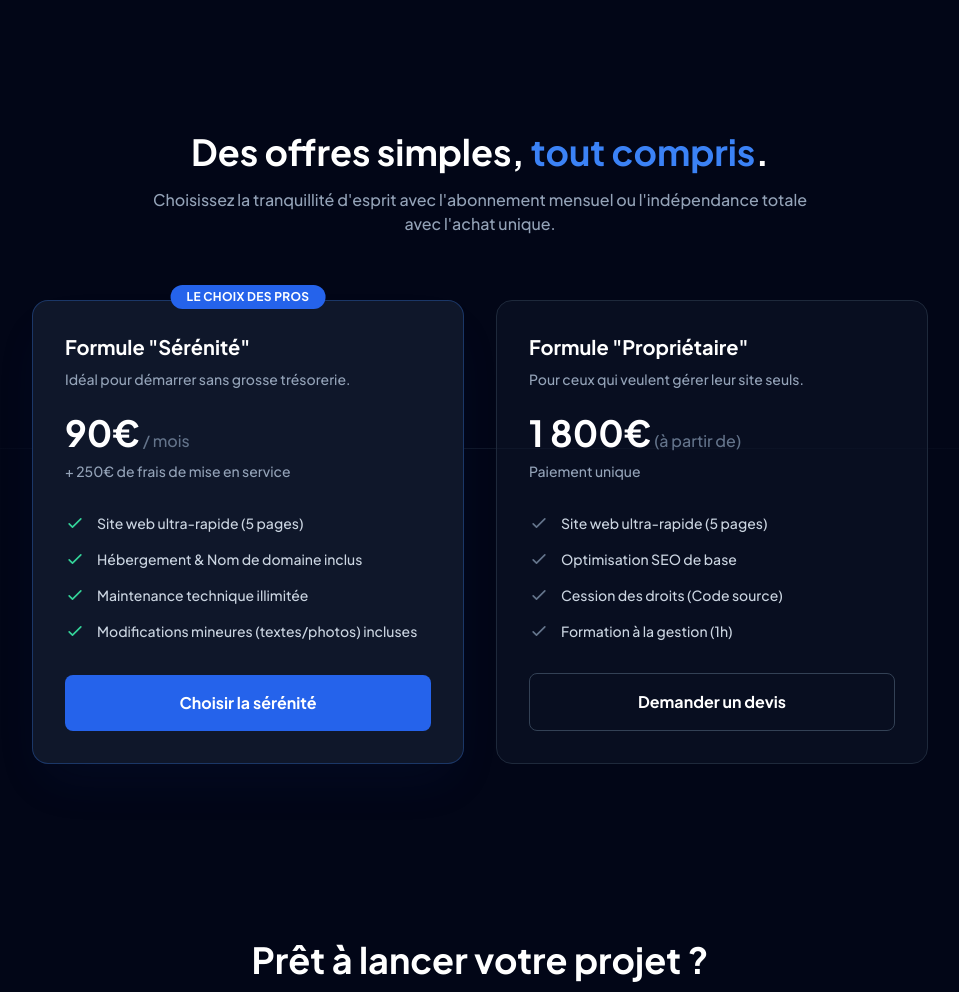
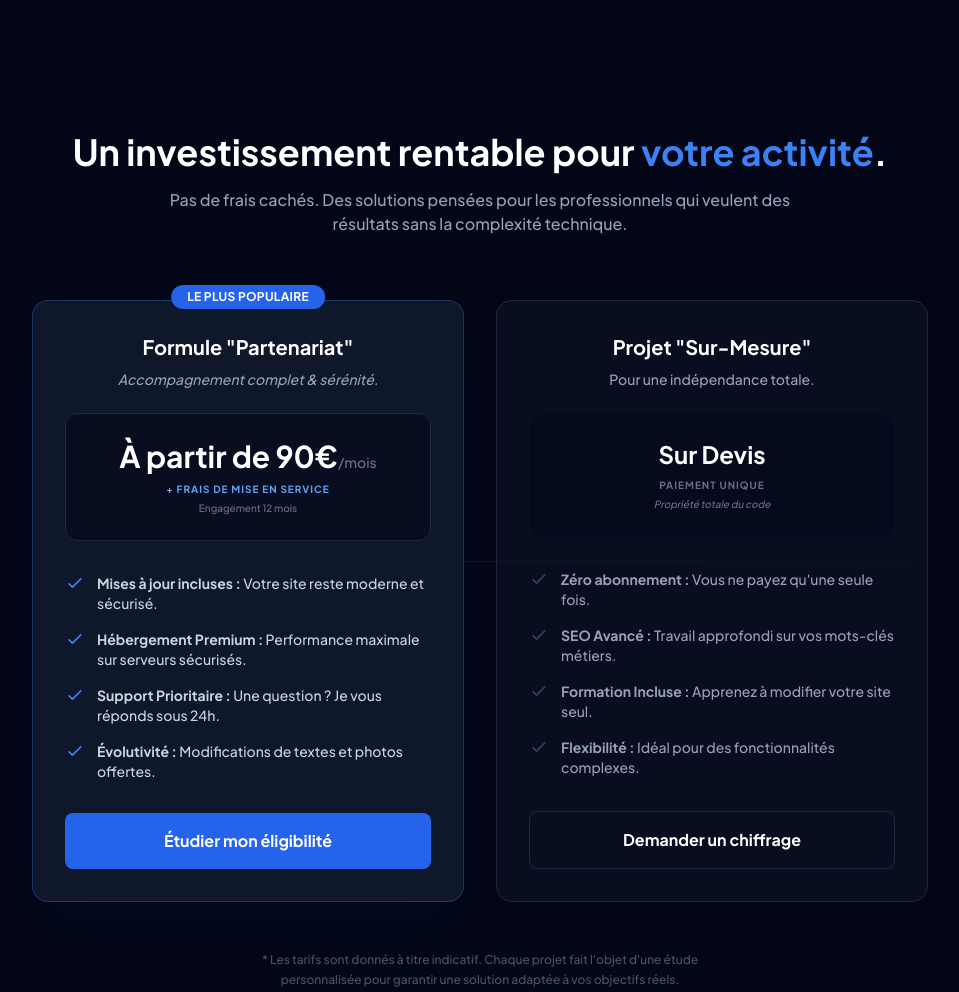
Before and after one commit to Sim-Blo/Sim-Blo.github.io, an Astro site: page / in a window 1280 px wide. Shown: the part 1960-2952 px from the top of the page, without its empty margins (160-1119 px from the left). Built offline with nearby package versions, Linux system fonts and the light colour scheme; Astro itself is replaced by a stand-in of ours.

Commit message:
changement pricing

```diff
--- a/src/components/pricing.astro
+++ b/src/components/pricing.astro
@@ -9,9 +9,9 @@
     <div class="max-w-6xl mx-auto px-4 relative z-10">
 
         <div class="text-center mb-16">
-            <h2 class="text-3xl md:text-4xl font-bold text-white mb-4">Des offres simples, <span class="text-blue-500">tout compris</span>.</h2>
+            <h2 class="text-3xl md:text-4xl font-bold text-white mb-4">Un investissement rentable pour <span class="text-blue-500">votre activité</span>.</h2>
             <p class="text-slate-400 max-w-2xl mx-auto">
-                Choisissez la tranquillité d'esprit avec l'abonnement mensuel ou l'indépendance totale avec l'achat unique.
+                Pas de frais cachés. Des solutions pensées pour les professionnels qui veulent des résultats sans la complexité technique.
             </p>
         </div>
 
@@ -19,81 +19,85 @@
 
             <div class="relative p-8 rounded-2xl bg-slate-900 border border-blue-500/30 shadow-2xl shadow-blue-900/10 flex flex-col hover:-translate-y-1 transition-transform duration-300">
                 <div class="absolute -top-4 left-1/2 -translate-x-1/2 bg-blue-600 text-white px-4 py-1 rounded-full text-xs font-bold uppercase tracking-wide">
-                    Le choix des pros
+                    Le plus populaire
                 </div>
 
                 <div class="mb-6">
-                    <h3 class="text-xl font-bold text-white">Formule "Sérénité"</h3>
-                    <p class="text-slate-400 text-sm mt-2">Idéal pour démarrer sans grosse trésorerie.</p>
+                    <h3 class="text-xl font-bold text-white text-center">Formule "Partenariat"</h3>
+                    <p class="text-slate-400 text-sm mt-2 text-center italic">Accompagnement complet & sérénité.</p>
                 </div>
 
-                <div class="mb-8">
-                    <span class="text-4xl font-bold text-white">90€</span>
-                    <span class="text-slate-500">/ mois</span>
-                    <div class="text-sm text-slate-400 mt-2">+ 250€ de frais de mise en service</div>
+                <div class="mb-8 py-6 bg-slate-950/50 rounded-xl border border-slate-800 text-center">
+                    <div class="text-3xl font-bold text-white">À partir de 90€<span class="text-sm text-slate-500 font-normal">/mois</span></div>
+                    <div class="text-[10px] text-blue-400 mt-2 font-semibold uppercase tracking-widest">+ Frais de mise en service</div>
+                    <div class="text-[10px] text-slate-500 mt-1">Engagement 12 mois</div>
                 </div>
 
-                <ul class="space-y-4 mb-8 flex-1">
-                    <li class="flex items-center text-slate-300 text-sm">
-                        <svg class="w-5 h-5 text-emerald-400 mr-3" fill="none" stroke="currentColor" viewBox="0 0 24 24"><path stroke-linecap="round" stroke-linejoin="round" stroke-width="2" d="M5 13l4 4L19 7"></path></svg>
-                        Site web ultra-rapide (5 pages)
+                <ul class="space-y-4 mb-8 flex-1 text-left">
+                    <li class="flex items-start text-slate-300 text-sm">
+                        <svg class="w-5 h-5 text-blue-500 mr-3 shrink-0" fill="none" stroke="currentColor" viewBox="0 0 24 24"><path stroke-linecap="round" stroke-linejoin="round" stroke-width="2" d="M5 13l4 4L19 7"></path></svg>
+                        <span><strong>Mises à jour incluses :</strong> Votre site reste moderne et sécurisé.</span>
                     </li>
-                    <li class="flex items-center text-slate-300 text-sm">
-                        <svg class="w-5 h-5 text-emerald-400 mr-3" fill="none" stroke="currentColor" viewBox="0 0 24 24"><path stroke-linecap="round" stroke-linejoin="round" stroke-width="2" d="M5 13l4 4L19 7"></path></svg>
-                        Hébergement & Nom de domaine inclus
+                    <li class="flex items-start text-slate-300 text-sm">
+                        <svg class="w-5 h-5 text-blue-500 mr-3 shrink-0" fill="none" stroke="currentColor" viewBox="0 0 24 24"><path stroke-linecap="round" stroke-linejoin="round" stroke-width="2" d="M5 13l4 4L19 7"></path></svg>
+                        <span><strong>Hébergement Premium :</strong> Performance maximale sur serveurs sécurisés.</span>
                     </li>
-                    <li class="flex items-center text-slate-300 text-sm">
-                        <svg class="w-5 h-5 text-emerald-400 mr-3" fill="none" stroke="currentColor" viewBox="0 0 24 24"><path stroke-linecap="round" stroke-linejoin="round" stroke-width="2" d="M5 13l4 4L19 7"></path></svg>
-                        Maintenance technique illimitée
+                    <li class="flex items-start text-slate-300 text-sm">
+                        <svg class="w-5 h-5 text-blue-500 mr-3 shrink-0" fill="none" stroke="currentColor" viewBox="0 0 24 24"><path stroke-linecap="round" stroke-linejoin="round" stroke-width="2" d="M5 13l4 4L19 7"></path></svg>
+                        <span><strong>Support Prioritaire :</strong> Une question ? Je vous réponds sous 24h.</span>
                     </li>
-                    <li class="flex items-center text-slate-300 text-sm">
-                        <svg class="w-5 h-5 text-emerald-400 mr-3" fill="none" stroke="currentColor" viewBox="0 0 24 24"><path stroke-linecap="round" stroke-linejoin="round" stroke-width="2" d="M5 13l4 4L19 7"></path></svg>
-                        Modifications mineures (textes/photos) incluses
+                    <li class="flex items-start text-slate-300 text-sm">
+                        <svg class="w-5 h-5 text-blue-500 mr-3 shrink-0" fill="none" stroke="currentColor" viewBox="0 0 24 24"><path stroke-linecap="round" stroke-linejoin="round" stroke-width="2" d="M5 13l4 4L19 7"></path></svg>
+                        <span><strong>Évolutivité :</strong> Modifications de textes et photos offertes.</span>
                     </li>
                 </ul>
 
                 <a href="#contact" class="block w-full py-4 text-center bg-blue-600 hover:bg-blue-500 text-white rounded-lg font-semibold transition-colors">
-                    Choisir la sérénité
+                    Étudier mon éligibilité
                 </a>
             </div>
 
             <div class="relative p-8 rounded-2xl bg-slate-900/50 border border-slate-800 flex flex-col hover:bg-slate-900 transition-colors duration-300">
 
-                <div class="mb-6">
-                    <h3 class="text-xl font-bold text-white">Formule "Propriétaire"</h3>
-                    <p class="text-slate-400 text-sm mt-2">Pour ceux qui veulent gérer leur site seuls.</p>
+                <div class="mb-6 text-center">
+                    <h3 class="text-xl font-bold text-white">Projet "Sur-Mesure"</h3>
+                    <p class="text-slate-400 text-sm mt-2">Pour une indépendance totale.</p>
                 </div>
 
-                <div class="mb-8">
-                    <span class="text-4xl font-bold text-white">1 800€</span>
-                    <span class="text-slate-500"> (à partir de)</span>
-                    <div class="text-sm text-slate-400 mt-2">Paiement unique</div>
+                <div class="mb-8 py-6 bg-slate-950/30 rounded-xl border border-slate-900/50 text-center">
+                    <div class="text-2xl font-bold text-white">Sur Devis</div>
+                    <div class="text-[10px] text-slate-500 mt-2 font-semibold uppercase tracking-widest">Paiement unique</div>
+                    <div class="text-[10px] text-slate-500 mt-1 italic">Propriété totale du code</div>
                 </div>
 
-                <ul class="space-y-4 mb-8 flex-1">
-                    <li class="flex items-center text-slate-300 text-sm">
-                        <svg class="w-5 h-5 text-slate-500 mr-3" fill="none" stroke="currentColor" viewBox="0 0 24 24"><path stroke-linecap="round" stroke-linejoin="round" stroke-width="2" d="M5 13l4 4L19 7"></path></svg>
-                        Site web ultra-rapide (5 pages)
+                <ul class="space-y-4 mb-8 flex-1 text-left">
+                    <li class="flex items-start text-slate-400 text-sm">
+                        <svg class="w-5 h-5 text-slate-700 mr-3 shrink-0" fill="none" stroke="currentColor" viewBox="0 0 24 24"><path stroke-linecap="round" stroke-linejoin="round" stroke-width="2" d="M5 13l4 4L19 7"></path></svg>
+                        <span><strong>Zéro abonnement :</strong> Vous ne payez qu'une seule fois.</span>
                     </li>
-                    <li class="flex items-center text-slate-300 text-sm">
-                        <svg class="w-5 h-5 text-slate-500 mr-3" fill="none" stroke="currentColor" viewBox="0 0 24 24"><path stroke-linecap="round" stroke-linejoin="round" stroke-width="2" d="M5 13l4 4L19 7"></path></svg>
-                        Optimisation SEO de base
+                    <li class="flex items-start text-slate-400 text-sm">
+                        <svg class="w-5 h-5 text-slate-700 mr-3 shrink-0" fill="none" stroke="currentColor" viewBox="0 0 24 24"><path stroke-linecap="round" stroke-linejoin="round" stroke-width="2" d="M5 13l4 4L19 7"></path></svg>
+                        <span><strong>SEO Avancé :</strong> Travail approfondi sur vos mots-clés métiers.</span>
                     </li>
-                    <li class="flex items-center text-slate-300 text-sm">
-                        <svg class="w-5 h-5 text-slate-500 mr-3" fill="none" stroke="currentColor" viewBox="0 0 24 24"><path stroke-linecap="round" stroke-linejoin="round" stroke-width="2" d="M5 13l4 4L19 7"></path></svg>
-                        Cession des droits (Code source)
+                    <li class="flex items-start text-slate-400 text-sm">
+                        <svg class="w-5 h-5 text-slate-700 mr-3 shrink-0" fill="none" stroke="currentColor" viewBox="0 0 24 24"><path stroke-linecap="round" stroke-linejoin="round" stroke-width="2" d="M5 13l4 4L19 7"></path></svg>
+                        <span><strong>Formation Incluse :</strong> Apprenez à modifier votre site seul.</span>
                     </li>
-                    <li class="flex items-center text-slate-300 text-sm">
-                        <svg class="w-5 h-5 text-slate-500 mr-3" fill="none" stroke="currentColor" viewBox="0 0 24 24"><path stroke-linecap="round" stroke-linejoin="round" stroke-width="2" d="M5 13l4 4L19 7"></path></svg>
-                        Formation à la gestion (1h)
+                    <li class="flex items-start text-slate-400 text-sm">
+                        <svg class="w-5 h-5 text-slate-700 mr-3 shrink-0" fill="none" stroke="currentColor" viewBox="0 0 24 24"><path stroke-linecap="round" stroke-linejoin="round" stroke-width="2" d="M5 13l4 4L19 7"></path></svg>
+                        <span><strong>Flexibilité :</strong> Idéal pour des fonctionnalités complexes.</span>
                     </li>
                 </ul>
 
-                <a href="#contact" class="block w-full py-4 text-center border border-slate-700 hover:bg-slate-800 text-white rounded-lg font-semibold transition-colors">
-                    Demander un devis
+                <a href="#contact" class="block w-full py-4 text-center border border-slate-800 hover:bg-slate-800 text-white rounded-lg font-semibold transition-colors">
+                    Demander un chiffrage
                 </a>
             </div>
 
         </div>
+
+        <p class="text-center text-slate-600 text-xs mt-12 max-w-lg mx-auto leading-relaxed">
+            * Les tarifs sont donnés à titre indicatif. Chaque projet fait l'objet d'une étude personnalisée pour garantir une solution adaptée à vos objectifs réels.
+        </p>
     </div>
 </section>
```
